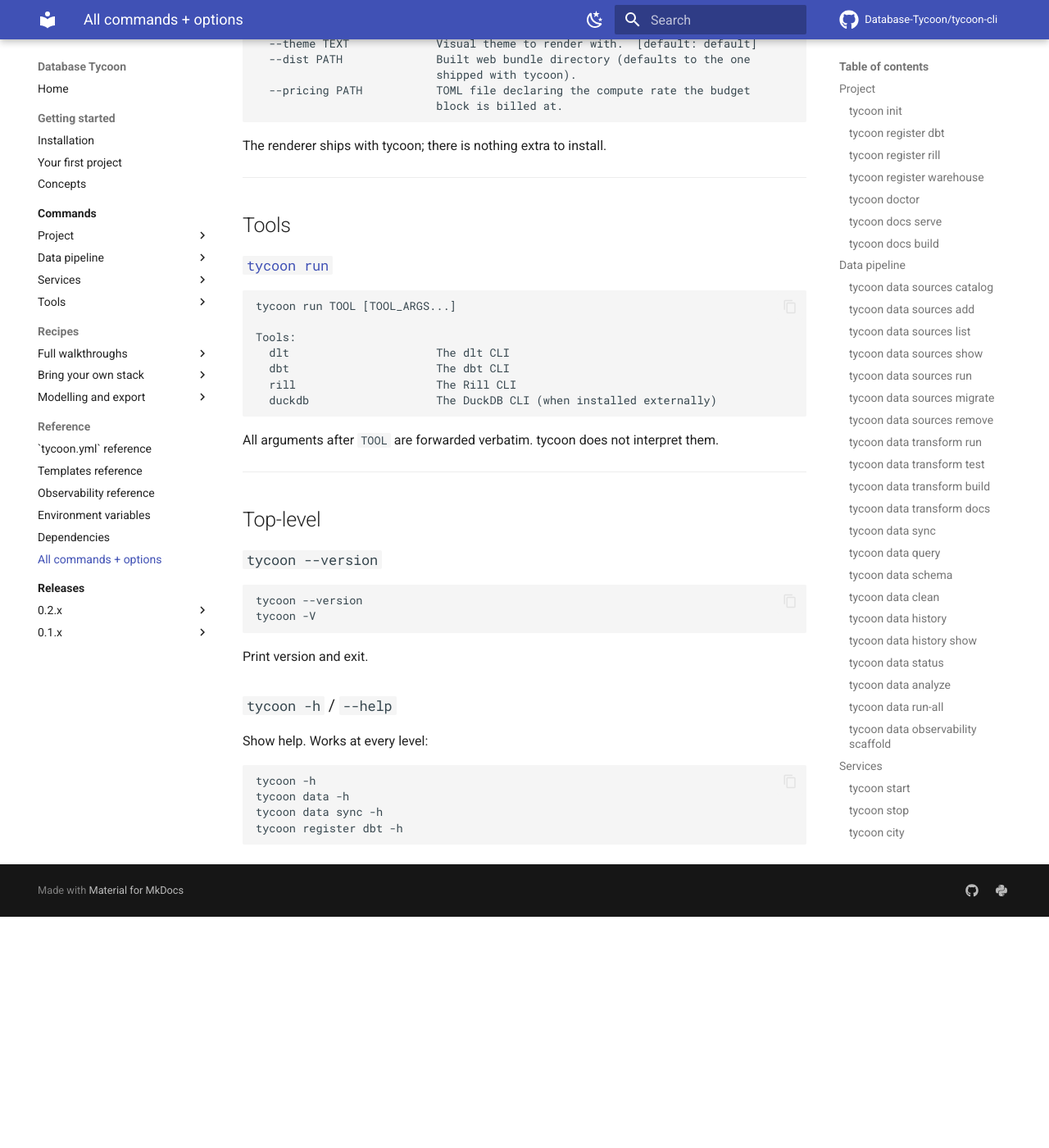
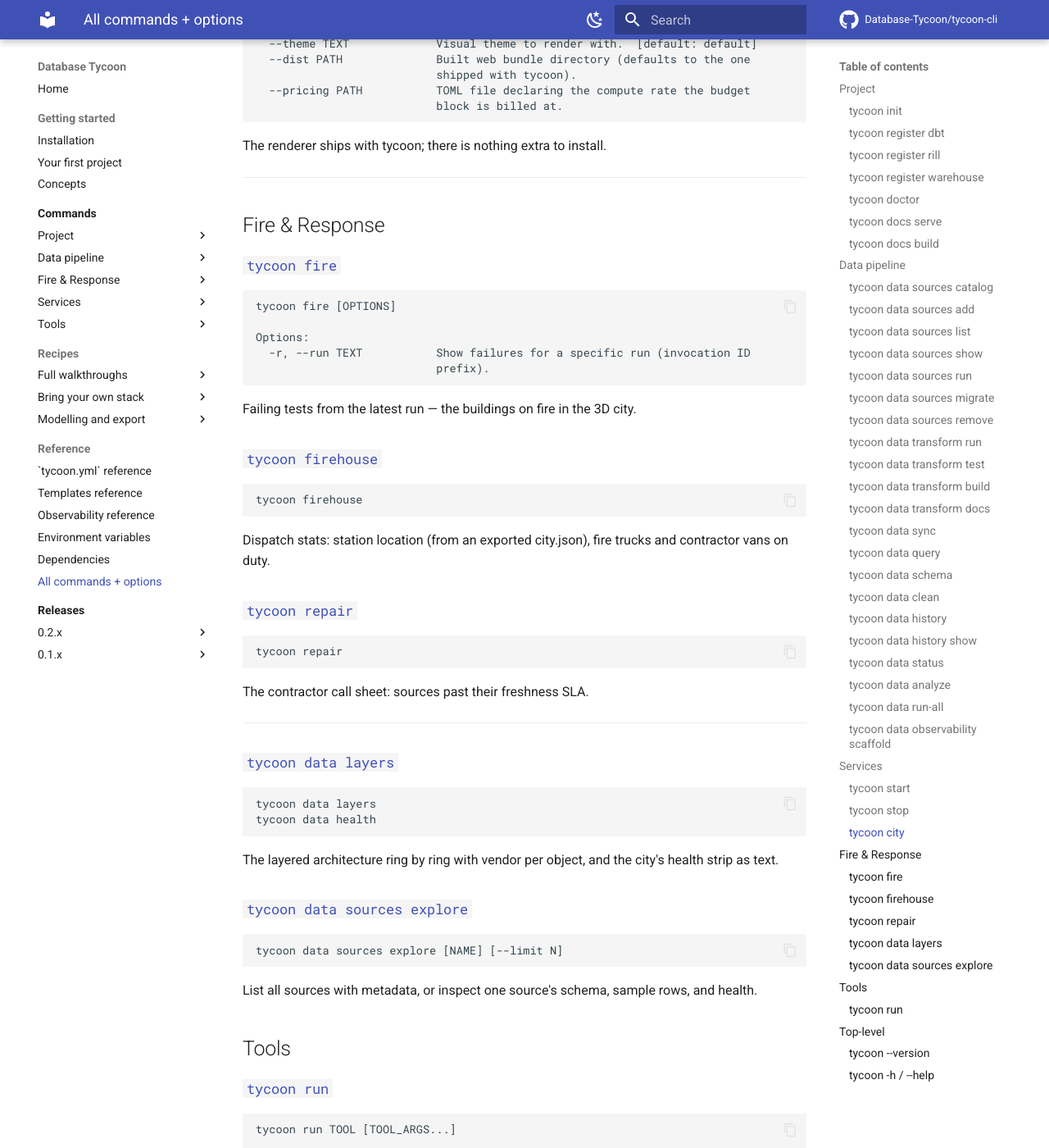
Before and after one commit to Database-Tycoon/tycoon-cli, an MkDocs documentation site: the page built from docs/reference/all-commands.md, in a window 1280 px wide and 1400 px high, scrolled down 7127 px. Shown: the whole window at 82% size. Built offline with MkDocs 1.6.1 and Material for MkDocs 9.7.7, drawn with Linux system fonts in a browser that asks for light colours; comment, search, counter and statistics services are not loaded; before the commit the page ends 8245 px from its top, so only the background shows below that.

Commit message:
docs(PTC-126): document fire, repair, firehouse, data layers, data health and sources explore
Command pages for the layer-aware data CLI, the reference table, the nav
entries, the THIRD-PARTY note, and the CHANGELOG entry under
[Unreleased]. Split from the commands PR so each fits the 8-file cap;
stacks on feat/ptc-126-data-cli-commands.

Co-Authored-By: Claude Fable 5.1 <noreply@anthropic.com>

````diff
--- a/docs/reference/all-commands.md
+++ b/docs/reference/all-commands.md
@@ -366,6 +366,58 @@ The renderer ships with tycoon; there is nothing extra to install.
 
 ---
 
+## Fire & Response
+
+### [`tycoon fire`](../commands/fire.md)
+
+```
+tycoon fire [OPTIONS]
+
+Options:
+  -r, --run TEXT           Show failures for a specific run (invocation ID
+                           prefix).
+```
+
+Failing tests from the latest run — the buildings on fire in the 3D city.
+
+### [`tycoon firehouse`](../commands/fire.md#tycoon-firehouse)
+
+```
+tycoon firehouse
+```
+
+Dispatch stats: station location (from an exported city.json), fire trucks
+and contractor vans on duty.
+
+### [`tycoon repair`](../commands/fire.md#tycoon-repair)
+
+```
+tycoon repair
+```
+
+The contractor call sheet: sources past their freshness SLA.
+
+---
+
+### [`tycoon data layers`](../commands/data/layers.md)
+
+```
+tycoon data layers
+tycoon data health
+```
+
+The layered architecture ring by ring with vendor per object, and the city's
+health strip as text.
+
+### [`tycoon data sources explore`](../commands/data/sources.md)
+
+```
+tycoon data sources explore [NAME] [--limit N]
+```
+
+List all sources with metadata, or inspect one source's schema, sample rows,
+and health.
+
 ## Tools
 
 ### [`tycoon run`](../commands/run.md)
--- a/mkdocs.yml
+++ b/mkdocs.yml
@@ -101,6 +101,9 @@ nav:
       - "tycoon data analyze": commands/data/analyze.md
       - "tycoon data status": commands/data/status.md
       - "tycoon data run-all": commands/data/run-all.md
+      - "tycoon data layers / health": commands/data/layers.md
+    - Fire & Response:
+      - "tycoon fire / firehouse / repair": commands/fire.md
     - Services:
       - "tycoon start / stop": commands/start.md
       - "tycoon city": commands/city.md
````
Also changed, not shown: CHANGELOG.md (+3 -0 lines), THIRD-PARTY.md (+2 -2 lines), docs/commands/data/layers.md (added, +42 -0 lines), docs/commands/fire.md (added, +59 -0 lines), docs/commands/index.md (+11 -0 lines).
